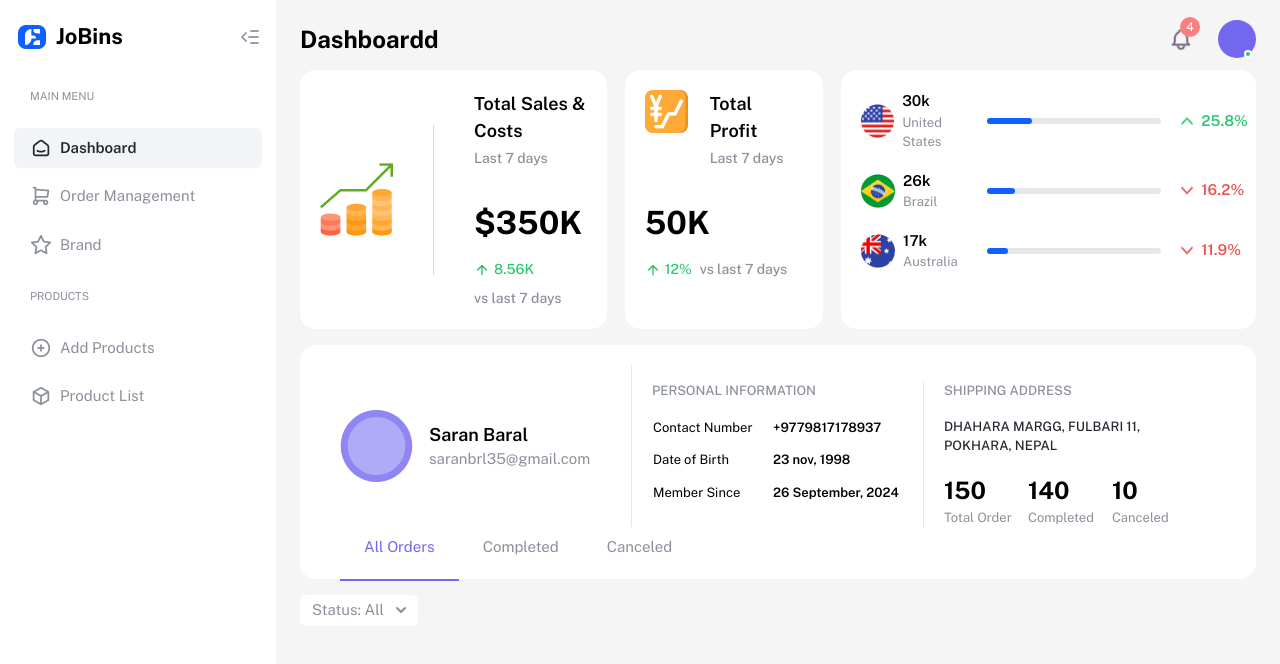
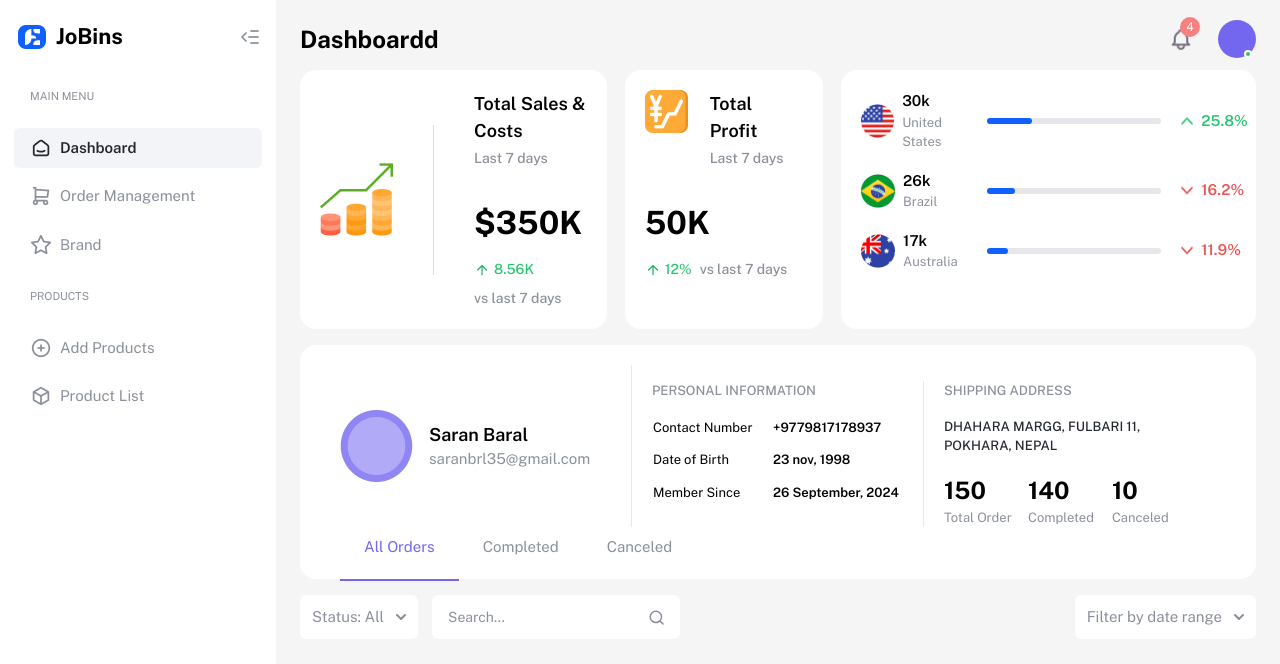
Before and after one commit to ZIR3A/jobins-frontend-challenge, a React (Vite) app: page / in a window 1280 px wide. Shown: the top 664 px of the page. Built offline with nearby package versions, Linux system fonts and the light colour scheme.

Commit message:
filters options addition

```diff
--- a/src/pages/dashboardModule/modules/Dashboard.jsx
+++ b/src/pages/dashboardModule/modules/Dashboard.jsx
@@ -5,6 +5,7 @@ import CountryStatCard from "../components/CountryStatCard";
 import PersonalSalesInfo from "../components/PersonalSalesInfo";
 import { useState } from "react";
 import Dropdown from "../../../shared/Dropdown";
+import BasicInput from "../../../shared/BasicInput";
 
 const Dashboard = () => {
   const [ordersActiveMenu, setOrdersActiveMenu] = useState("all");
@@ -42,6 +43,23 @@ const Dashboard = () => {
       slug: "canceled",
     },
   ];
+  const _filterDateRangeOptions = [
+    {
+      label: "Daily",
+      active: true,
+      slug: "days",
+    },
+    {
+      label: "Weekly",
+      active: false,
+      slug: "weeks",
+    },
+    {
+      label: "Monthly",
+      active: false,
+      slug: "months",
+    },
+  ];
   return (
     <ContentWrapper title="Dashboardd">
       <div className="grid grid-cols-1 md:grid-cols-2 lg:grid-cols-9 gap-[18px]">
@@ -61,8 +79,14 @@ const Dashboard = () => {
           </nav>
         </div>
       </div>
-      <div className="mt-4">
-        <Dropdown className="border px-3 py-1 text-secondary rounded-sm text-[15px] gap-[6px] bg-white" label={`Status: All`} options={_filterStatusOptions} />
+      <div className="flex flex-wrap md:flex-no-wrap gap-4 md:gap-0 justify-between mt-4">
+        <div className="flex  gap-[14px]">
+          <Dropdown className="border px-3 py-1 text-secondary rounded-sm text-[15px] gap-[6px] bg-white" label={`Status: All`} options={_filterStatusOptions} />
+          <div>
+            <BasicInput inputClassName="border-none rounded-sm w-[200px] placeholder-secondary placeholder:font-normal placeholder:text-[14px] placeholder-opacity-0" placeHolder="Search..." />
+          </div>
+        </div>
+        <Dropdown className="border px-3 py-1 text-secondary rounded-sm text-[15px] gap-[6px] bg-white" label={`Filter by date range`} options={_filterDateRangeOptions} />
       </div>
     </ContentWrapper>
   );
```
